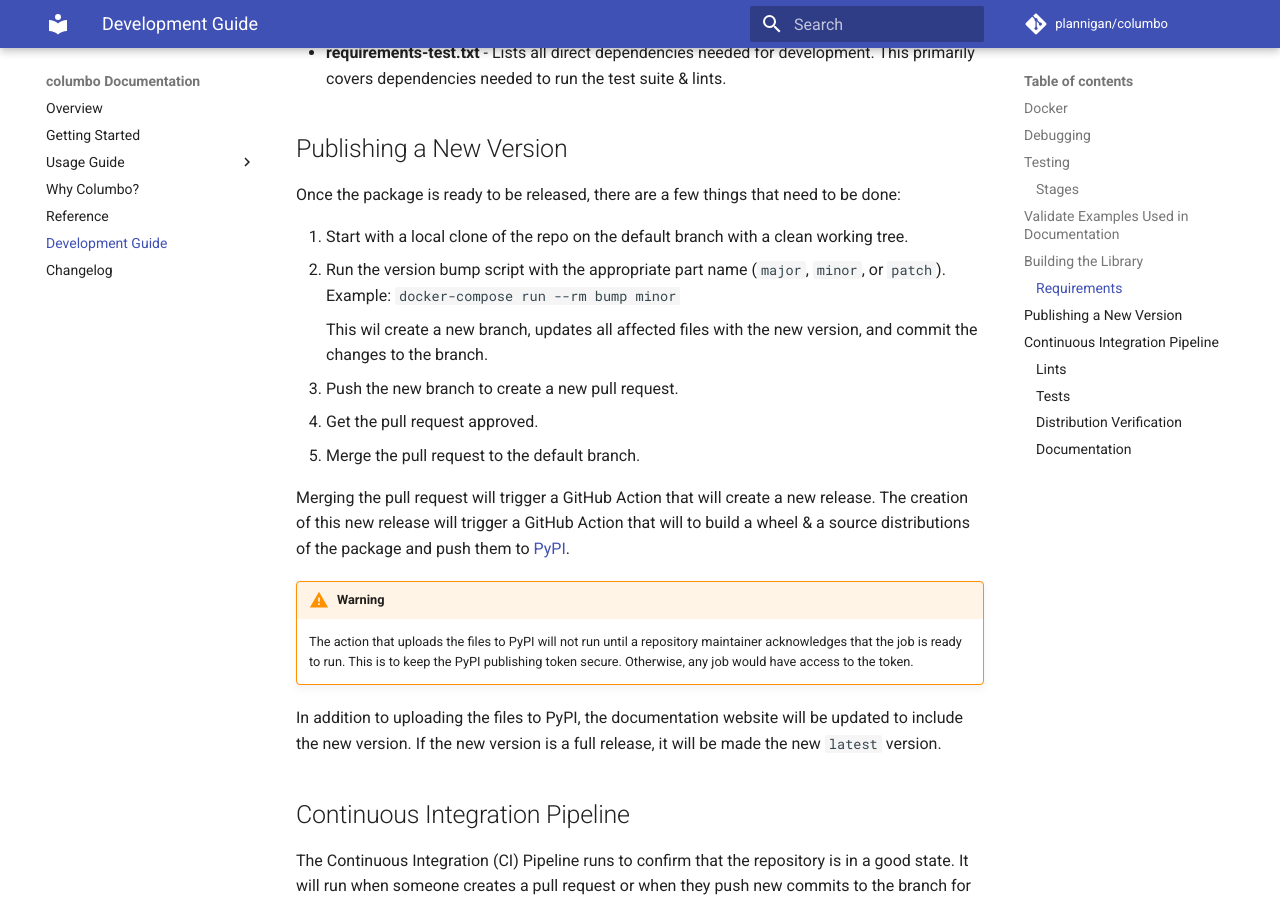
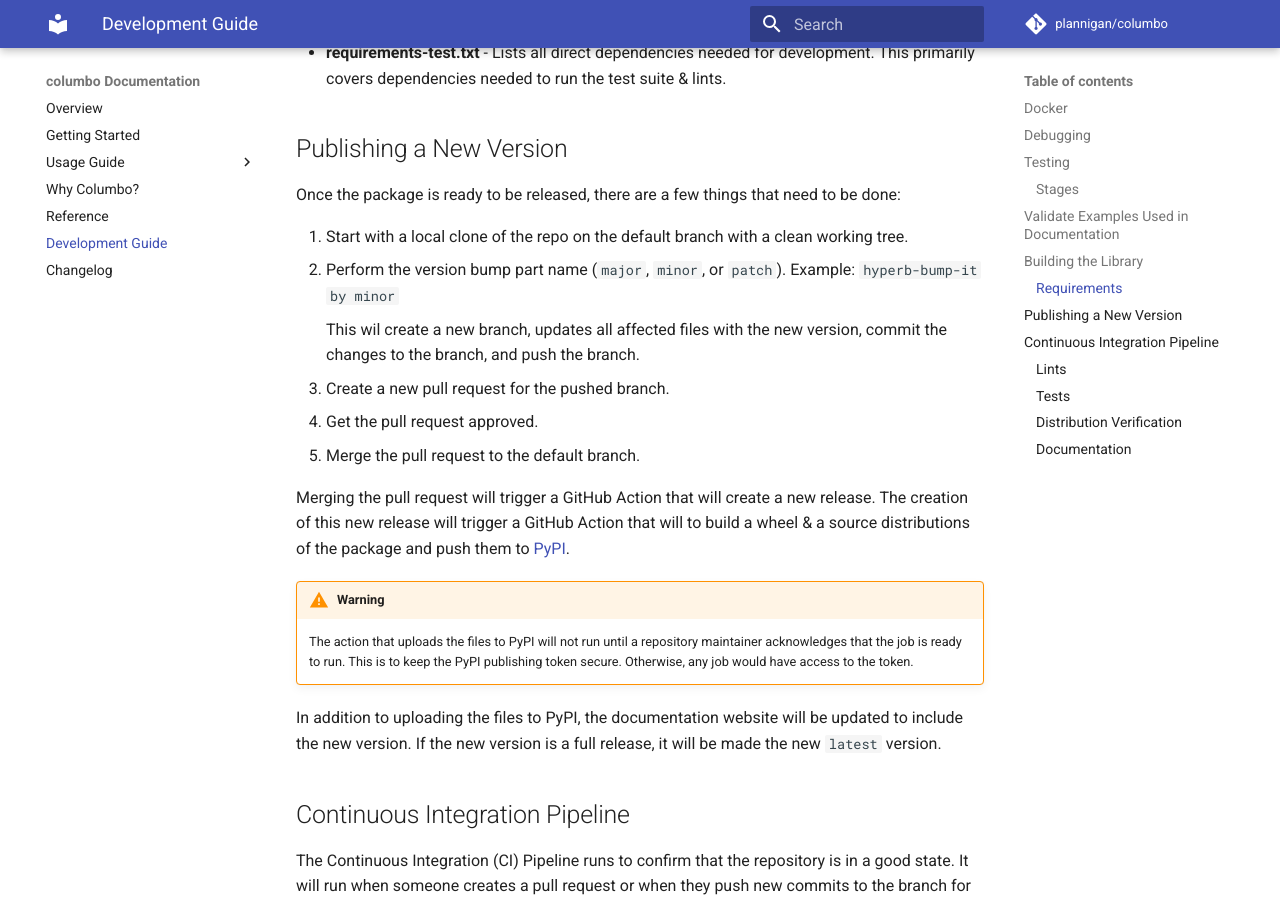
Before and after one commit to plannigan/columbo, an MkDocs documentation site: the page built from docs/development-guide.md, in a window 1280 px wide and 900 px high, scrolled down 2502 px. Built offline with MkDocs 1.6.1 and Material for MkDocs 9.7.7, drawn with Linux system fonts in a browser that asks for light colours; comment, search, counter and statistics services are not loaded; the version menu is left out.

Commit message:
Migrate to hyper-bump-it

```diff
--- a/docker-compose.yaml
+++ b/docker-compose.yaml
@@ -28,10 +28,6 @@
     <<: *devbox
     command: docker/validate_docs.sh
 
-  bump:
-    <<: [*devbox, *mount-app-and-user-git-config]
-    entrypoint: docker/bump_version.sh
-
   # generate and serve the project documentation locally
   mkdocs: &mkdocs
     <<: *devbox
--- a/docs/development-guide.md
+++ b/docs/development-guide.md
@@ -105,12 +105,13 @@
 Once the package is ready to be released, there are a few things that need to be done:
 
 1. Start with a local clone of the repo on the default branch with a clean working tree.
-2. Run the version bump script with the appropriate part name (`major`, `minor`, or `patch`).
-    Example: `docker-compose run --rm bump minor`
+2. Perform the version bump part name (`major`, `minor`, or `patch`).
+    Example: `hyperb-bump-it by minor`
 
-    This wil create a new branch, updates all affected files with the new version, and commit the changes to the branch.
+    This wil create a new branch, updates all affected files with the new version, commit the changes to the branch, and
+    push the branch.
 
-3. Push the new branch to create a new pull request.
+3. Create a new pull request for the pushed branch.
 4. Get the pull request approved.
 5. Merge the pull request to the default branch.
 
--- a/requirements-test.txt
+++ b/requirements-test.txt
@@ -1,8 +1,8 @@
 bandit==1.7.5
 black==23.10.0
-bump2version==1.0.1
 flake8==6.1.0
 isort==5.12.0
+hyper-bump-it==0.5.2
 mypy==1.6.1
 pytest==7.4.2
 pytest-cov==4.1.0
--- a/setup.cfg
+++ b/setup.cfg
@@ -3,7 +3,7 @@
 url = https://github.com/plannigan/columbo
 author = Patrick Lannigan
 author_email = p.lannigan@gmail.com
-version = 0.13.0.post1
+version = 0.13.0
 description = Specify a dynamic set of questions to ask a user and get their answers.
 long_description = file: README.md
 long_description_content_type = text/markdown
```
Also changed, not shown: pyproject.toml (+24 -0 lines), .bumpversion.cfg (deleted), 1 other file.
